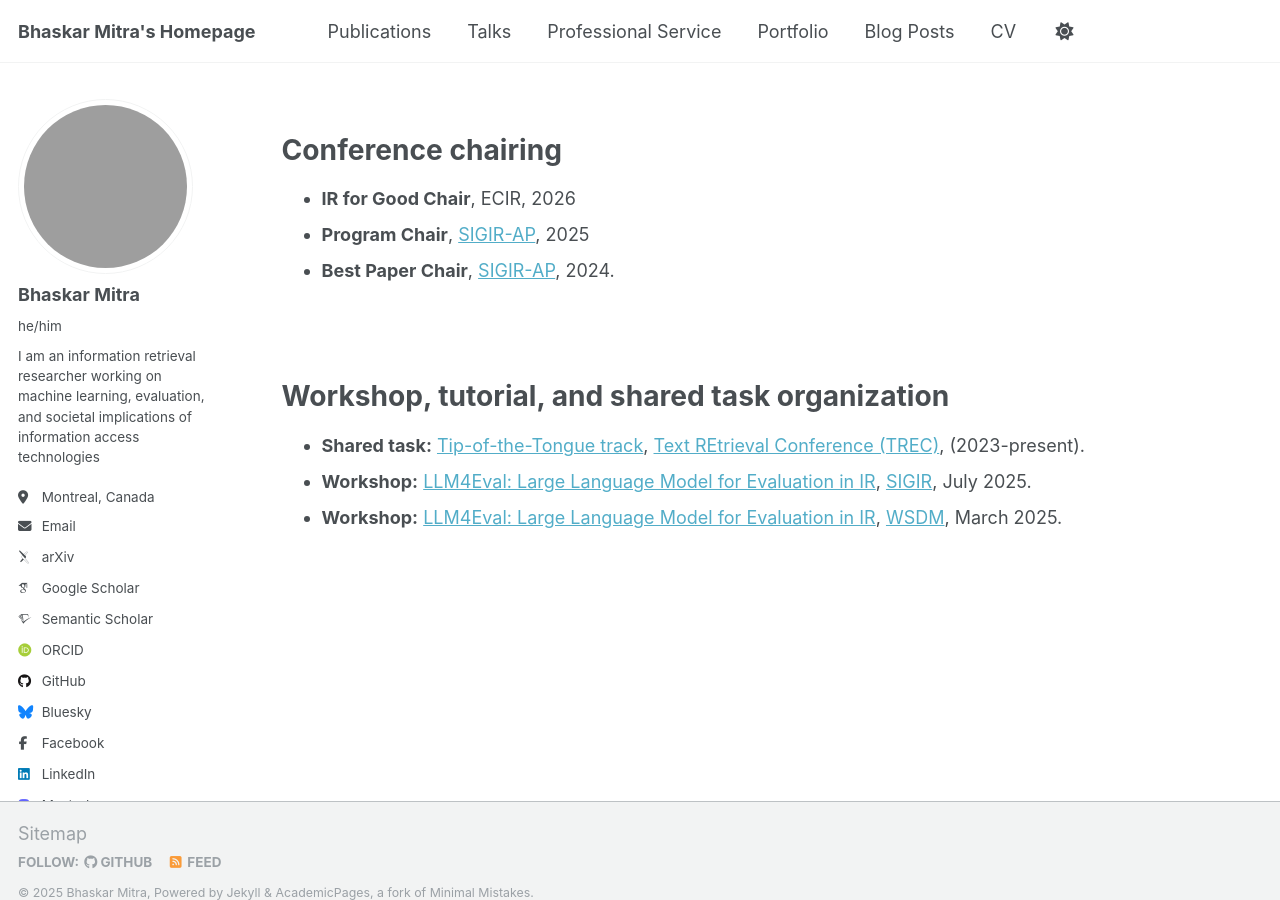
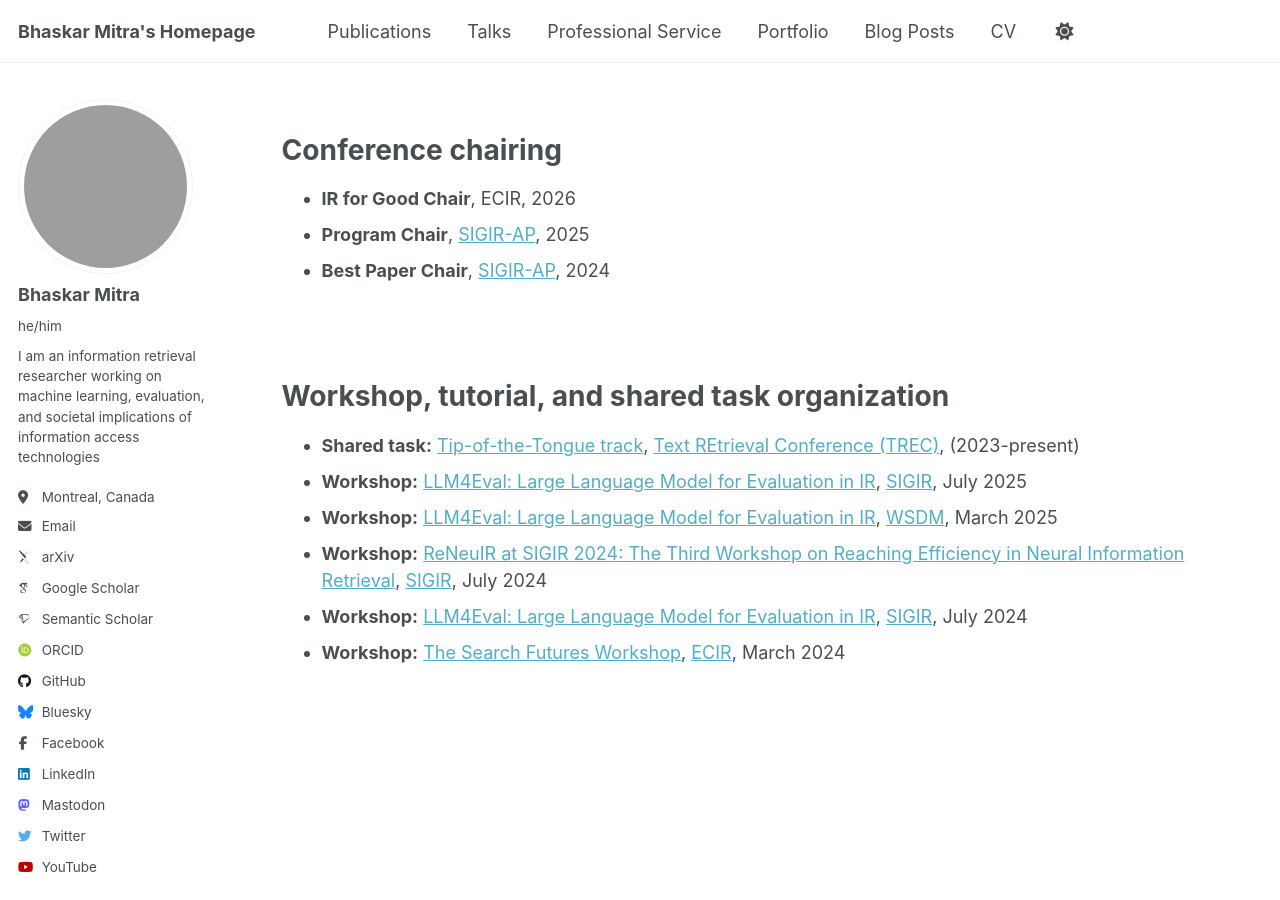
Before and after one commit to bhaskar-mitra/bhaskar-mitra.github.io, a Jekyll site: the page built from _pages/service.md, in a window 1280 px wide and 900 px high, scrolled down 335 px. Built offline with Jekyll 4.4.1, drawn with Linux system fonts in a browser that asks for light colours; some web fonts are replaced; grey boxes are pictures that could not be loaded.

Commit message:
Update service.md

```diff
--- a/_pages/service.md
+++ b/_pages/service.md
@@ -19,12 +19,15 @@
 ======
 * **IR for Good Chair**, ECIR, 2026
 * **Program Chair**, [SIGIR-AP](https://www.sigir-ap.org/sigir-ap-2025/organizers/), 2025
-* **Best Paper Chair**, [SIGIR-AP](https://www.sigir-ap.org/sigir-ap-2024/organizers/), 2024.
+* **Best Paper Chair**, [SIGIR-AP](https://www.sigir-ap.org/sigir-ap-2024/organizers/), 2024
 
 <br/><br/>
 
 Workshop, tutorial, and shared task organization
 ======
-* **Shared task:** [Tip-of-the-Tongue track](https://trec-tot.github.io/guidelines), [Text REtrieval Conference (TREC)](https://trec.nist.gov/), (2023-present).
-* **Workshop:** [LLM4Eval: Large Language Model for Evaluation in IR](https://llm4eval.github.io/), [SIGIR](https://sigir2025.dei.unipd.it/), July 2025.
-* **Workshop:** [LLM4Eval: Large Language Model for Evaluation in IR](https://llm4eval.github.io/WSDM2025/), [WSDM](https://www.wsdm-conference.org/2025/), March 2025.
+* **Shared task:** [Tip-of-the-Tongue track](https://trec-tot.github.io/guidelines), [Text REtrieval Conference (TREC)](https://trec.nist.gov/), (2023-present)
+* **Workshop:** [LLM4Eval: Large Language Model for Evaluation in IR](https://llm4eval.github.io/SIGIR2025/), [SIGIR](https://sigir2025.dei.unipd.it/), July 2025
+* **Workshop:** [LLM4Eval: Large Language Model for Evaluation in IR](https://llm4eval.github.io/WSDM2025/), [WSDM](https://www.wsdm-conference.org/2025/), March 2025
+* **Workshop:** [ReNeuIR at SIGIR 2024: The Third Workshop on Reaching Efficiency in Neural Information Retrieval](https://reneuir.org/), [SIGIR](https://sigir.org/sigir2024/), July 2024
+* **Workshop:** [LLM4Eval: Large Language Model for Evaluation in IR](https://llm4eval.github.io/SIGIR2024/), [SIGIR](https://sigir.org/sigir2024/), July 2024
+* **Workshop:** [The Search Futures Workshop](https://searchfutures.github.io/), [ECIR](https://www.ecir2024.org/), March 2024
```
